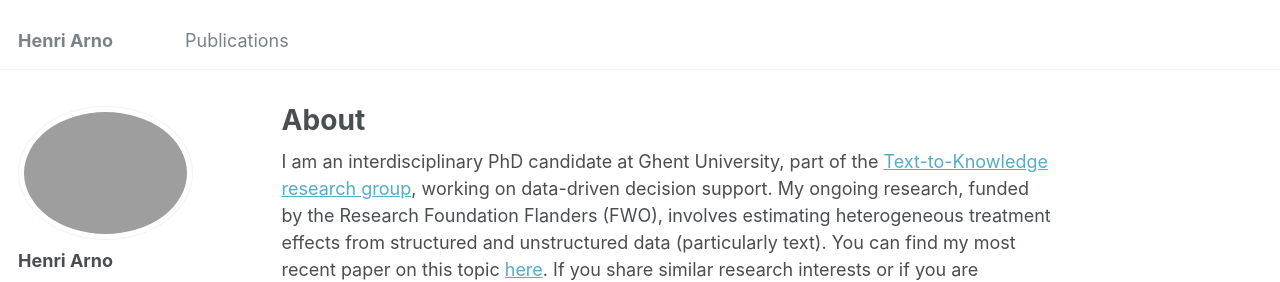
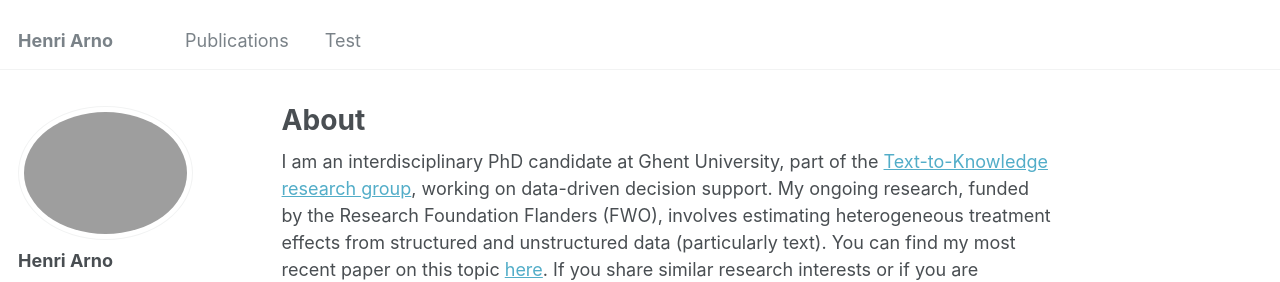
Before and after one commit to HenriArno/HenriArno.github.io, a Jekyll site: the page built from _pages/about.md, in a window 1280 px wide. Shown: the top 282 px of the page. Built offline with Jekyll 4.4.1, drawn with Linux system fonts in a browser that asks for light colours; some web fonts are replaced.

Commit message:
Update navigation.yml

```diff
--- a/_data/navigation.yml
+++ b/_data/navigation.yml
@@ -7,3 +7,6 @@
 main:
   - title: "Publications"
     url: /publications/
+
+  - title: "Test"
+    url: /posts/
```
